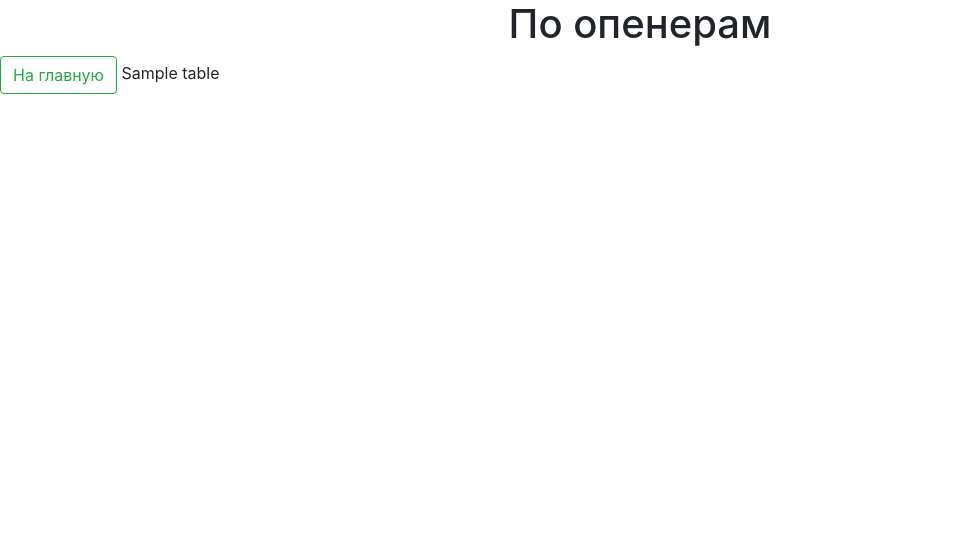
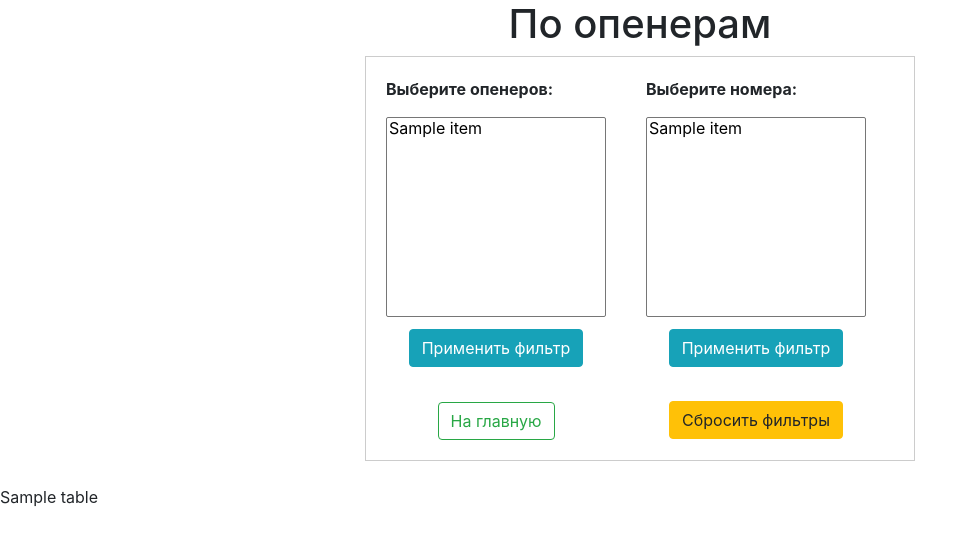
Before and after one commit to region74/frame, a Flask app: template templates/openers.html in a window 1280 px wide. Shown: the top 546 px of the page, without its empty margins (0-978 px from the left). Run offline with Flask 3, Linux system fonts and the light colour scheme; the template is opened without the code that fills it: most values are stand-ins (such as "Sample title", 1, 10 or a date in 2020); some libraries are stand-ins or nearby versions.

Commit message:
Добавление функций и правки

```diff
--- a/main.py
+++ b/main.py
@@ -48,7 +48,21 @@ class callsOpeners(MethodView):
     def get(self):
         pivot_table = table_opener()
         table_html = pivot_table.to_html(classes='table table-striped table-bordered')
-        return render_template('openers.html', table=table_html)
+        return render_template('openers.html', table=table_html,data_list=show_openers_list(), numbers_list=show_numbers_list())
+    def post(self):
+        pivot_table = table_opener()
+        table_html = pivot_table.to_html(classes='table table-striped table-bordered')
+        if 'change_openers' in request.form:
+            filter_openers(request.form.getlist('options'))
+            return redirect(url_for('calls_openers'))
+        elif 'change_numbers' in request.form:
+            filter_numbers(request.form.getlist('options'))
+            return redirect(url_for('calls_openers'))
+        elif 'dell_filters' in request.form:
+            filter_delete()
+            return redirect(url_for('calls_openers'))
+        else:
+            return redirect(url_for('calls_main'))
 
 
 class callsHours(MethodView):
@@ -57,7 +71,6 @@ class callsHours(MethodView):
         table_html = pivot_table.to_html(classes='table table-striped table-bordered')
         return render_template('hours.html', table=table_html, data_list=show_openers_list(),
                                numbers_list=show_numbers_list())
-
     def post(self):
         pivot_table = table_time_day()
         table_html = pivot_table.to_html(classes='table table-striped table-bordered')
--- a/templates/openers.html
+++ b/templates/openers.html
@@ -36,12 +36,100 @@
             background-color: lightgray;
         }
 
+        input.form-control {
+            max-width: 400px;
+            padding: 8px;
+        }
+        button.btn-info {
+            margin-top: 10px;
+        }
+        button.btn-warning {
+            margin-top: 10px;
+        }
+        button.btn-outline-success {
+            margin-top: 35px;
+
+        }
+            /* Стилизация контейнера формы */
+        .form-container {
+            max-width: 550px; /* Максимальная ширина контейнера (примерное значение, можно изменить) */
+            display: flex;
+            margin: 0 auto;
+            padding: 20px; /* Добавление внутренних отступов для внешнего вида */
+            border: 1px solid #ccc; /* Параметры границы для контейнера (необязательно) */
+
+        }
+            /* Стилизация контейнера кнопки */
+        .button-container {
+            text-align: center; /* Центрирование содержимого по горизонтали */
+        }
+        .button-settings{
+            text-align: right; /* Центрирование содержимого по горизонтали */
+            padding: 20px;
+        }
+
+        }
+        .form-openers{
+        order:1;
+        margin-left: 40px;
+
+        }
+        .form-numbers{
+        order:2;
+        margin-left: 40px;
+
+        }
+         select {
+                height: 200px; /* Установите желаемую высоту */
+                width: 220px;
+                font-size: 16px; /* Установите желаемый размер шрифта для опций */
+         }
+
+
 
     </style>
 </head>
 <body>
 <h1 align="center">По опенерам</h1>
-<a href="{{ url_for('calls_main') }}" class="btn btn-outline-success" role="button" aria-pressed="true">На главную</a>
+<div class="form-container">
+    <div class="form-openers">
+        <p><strong>Выберите опенеров:</strong></p>
+        <form action="{{ url_for('calls_openers') }}" method="post">
+            <select id="dataList" name="options" multiple>
+                {% for item in data_list %}
+                <option value="{{ item }}">{{ item }}</option>
+                {% endfor %}
+            </select>
+            <div class="button-container"> <!-- Дополнительный контейнер для кнопки -->
+                <button type="submit" name="change_openers" class="btn btn-info">Применить фильтр</button>
+            </div>
+            <div class="button-container"> <!-- Дополнительный контейнер для кнопки -->
+                <button type="submit" name="go_main" class="btn btn-outline-success">На главную</button>
+            </div>
+
+        </form>
+    </div>
+    <div class="form-numbers">
+        <p><strong>Выберите номера:</strong></p>
+        <form action="{{ url_for('calls_openers') }}" method="post">
+            <select id="dataNumbers" name="options" multiple>
+                {% for item in numbers_list %}
+                <option value="{{ item }}">{{ item }}</option>
+                {% endfor %}
+            </select>
+            <div class="button-container"> <!-- Дополнительный контейнер для кнопки -->
+                <button type="submit" name="change_numbers" class="btn btn-info">Применить фильтр</button>
+            </div>
+            <br>
+            <div class="button-container"> <!-- Дополнительный контейнер для кнопки -->
+                <button type="submit" name="dell_filters" class="btn btn-warning">Сбросить фильтры</button>
+            </div>
+
+
+        </form>
+    </div>
+</div>
+<br>
 <!-- Вставляем таблицу с помощью переменной table -->
 {{ table | safe }}
 
```
